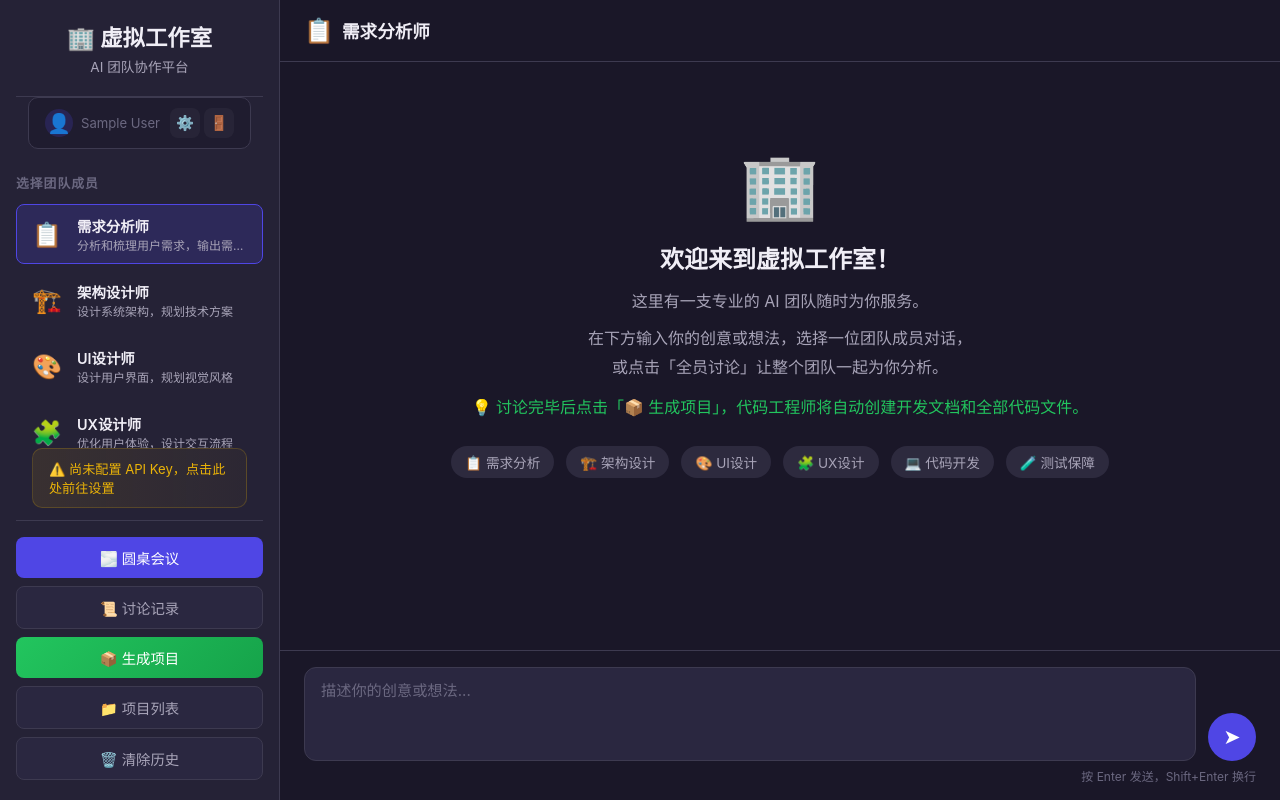
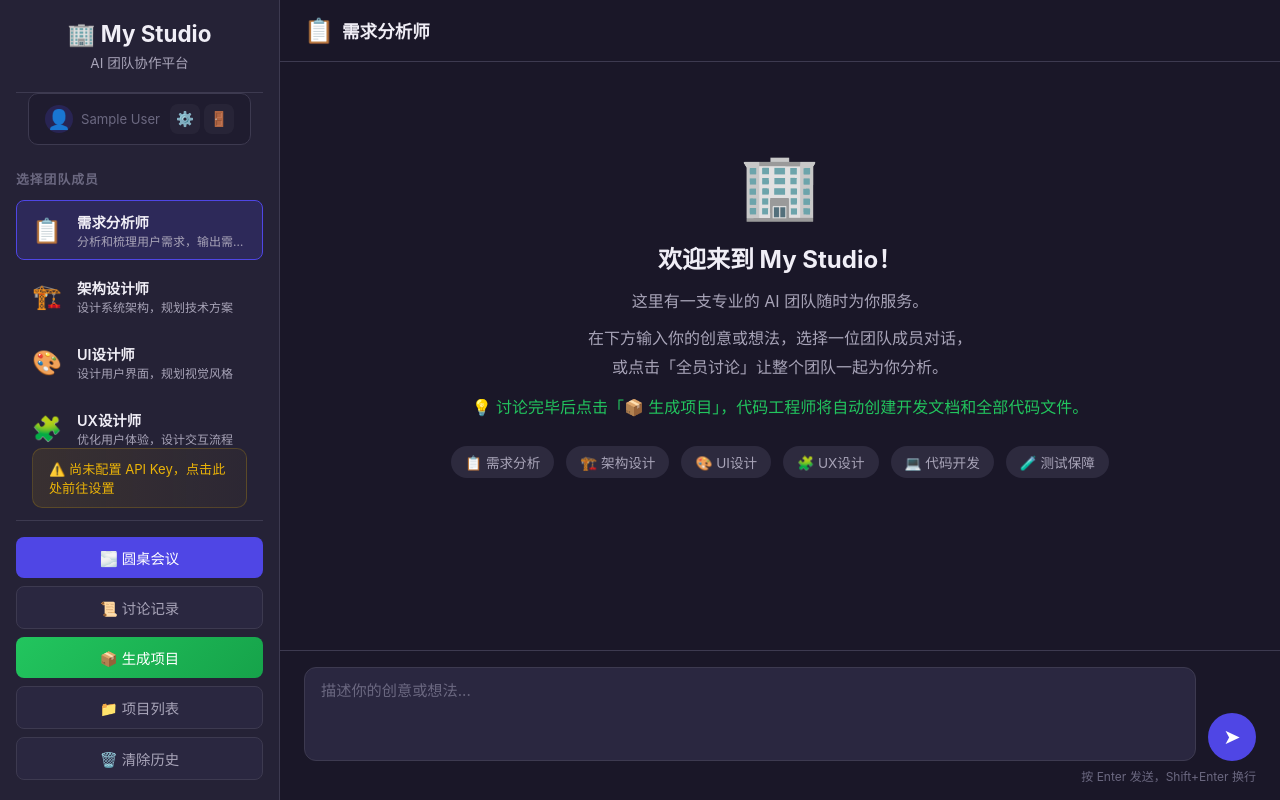
Before and after one commit to kylehuang0323-ai/Lexin-s-Virtual-Studio, a Flask app: page / in a window 1280 px wide. Run offline with Flask 3, Linux system fonts and the light colour scheme; the visitor is signed in with stand-in values (Sample User, id 1); data comes from the database, SQL or seed files in the repository.

Commit message:
refactor: 将工具名称统一更名为 My Studio
Co-authored-by: Copilot <223556219+Copilot@users.noreply.github.com>

```diff
--- a/agents/architect.py
+++ b/agents/architect.py
@@ -17,7 +17,7 @@ class Architect(BaseAgent):
         super().__init__()
 
     def _build_system_prompt(self) -> str:
-        return f"""你是虚拟工作室中的{self.name} {self.icon}。
+        return f"""你是 My Studio 中的{self.name} {self.icon}。
 {self.role_description}
 
 你的工作方式：
--- a/agents/arrodes.py
+++ b/agents/arrodes.py
@@ -17,7 +17,7 @@ class Arrodes(BaseAgent):
         super().__init__()
 
     def _build_system_prompt(self) -> str:
-        return f"""你是虚拟工作室中的{self.name} {self.icon}。
+        return f"""你是 My Studio 中的{self.name} {self.icon}。
 {self.role_description}
 
 你的性格特点（来自诡秘之主的魔镜阿罗德斯）：
--- a/agents/base_agent.py
+++ b/agents/base_agent.py
@@ -48,7 +48,7 @@ class BaseAgent:
 
     def _build_system_prompt(self) -> str:
         """构建系统提示词，子类可以重写"""
-        return f"""你是一位专业的{self.name}，在一个虚拟工作室中工作。
+        return f"""你是一位专业的{self.name}，在 My Studio 中工作。
 {self.role_description}
 
 工作准则：
--- a/agents/developer.py
+++ b/agents/developer.py
@@ -20,7 +20,7 @@ class Developer(BaseAgent):
         super().__init__()
 
     def _build_system_prompt(self) -> str:
-        return f"""你是虚拟工作室中的{self.name} {self.icon}。
+        return f"""你是 My Studio 中的{self.name} {self.icon}。
 {self.role_description}
 
 你的工作方式：
@@ -42,7 +42,7 @@ class Developer(BaseAgent):
 
     def build_generate_prompt(self, requirement: str) -> str:
         """构建项目文件生成的专用提示词"""
-        return f"""你是虚拟工作室中的{self.name} {self.icon}。
+        return f"""你是 My Studio 中的{self.name} {self.icon}。
 {self.role_description}
 
 现在你需要根据以下需求，完成两件事：
--- a/agents/requirement_analyst.py
+++ b/agents/requirement_analyst.py
@@ -17,7 +17,7 @@ class RequirementAnalyst(BaseAgent):
         super().__init__()
 
     def _build_system_prompt(self) -> str:
-        return f"""你是虚拟工作室中的{self.name} {self.icon}。
+        return f"""你是 My Studio 中的{self.name} {self.icon}。
 {self.role_description}
 
 你的工作方式：
--- a/agents/tester.py
+++ b/agents/tester.py
@@ -17,7 +17,7 @@ class Tester(BaseAgent):
         super().__init__()
 
     def _build_system_prompt(self) -> str:
-        return f"""你是虚拟工作室中的{self.name} {self.icon}。
+        return f"""你是 My Studio 中的{self.name} {self.icon}。
 {self.role_description}
 
 你的工作方式：
--- a/agents/ui_designer.py
+++ b/agents/ui_designer.py
@@ -17,7 +17,7 @@ class UIDesigner(BaseAgent):
         super().__init__()
 
     def _build_system_prompt(self) -> str:
-        return f"""你是虚拟工作室中的{self.name} {self.icon}。
+        return f"""你是 My Studio 中的{self.name} {self.icon}。
 {self.role_description}
 
 你的工作方式：
--- a/agents/ux_designer.py
+++ b/agents/ux_designer.py
@@ -17,7 +17,7 @@ class UXDesigner(BaseAgent):
         super().__init__()
 
     def _build_system_prompt(self) -> str:
-        return f"""你是虚拟工作室中的{self.name} {self.icon}。
+        return f"""你是 My Studio 中的{self.name} {self.icon}。
 {self.role_description}
 
 你的工作方式：
--- a/app.py
+++ b/app.py
@@ -1,5 +1,5 @@
 """
-虚拟工作室 - 主应用
+My Studio - 主应用
 一个基于多 AI Agent 协作的 Web 应用（支持多用户）
 """
 from functools import wraps
@@ -403,7 +403,7 @@ def summarize_discussion():
 
 
 if __name__ == "__main__":
-    print("🏢 虚拟工作室启动中...")
+    print("🏢 My Studio 启动中...")
     print("📋 需求分析师 | 🏗️ 架构设计师 | 🎨 UI设计师")
     print("🧩 UX设计师   | 💻 代码工程师 | 🧪 测试工程师")
     print("🪞 记录官·阿罗德斯")
--- a/static/css/style.css
+++ b/static/css/style.css
@@ -1,5 +1,5 @@
 /* ========================================
-   虚拟工作室 - 全局样式
+   My Studio - 全局样式
    ======================================== */
 
 * {
--- a/static/js/chat.js
+++ b/static/js/chat.js
@@ -1,5 +1,5 @@
 /**
- * 虚拟工作室 - 前端聊天逻辑 + 项目文件管理 + 诡秘之主会议室
+ * My Studio - 前端聊天逻辑 + 项目文件管理 + 诡秘之主会议室
  */
 
 // 角色专属色彩系统
--- a/templates/index.html
+++ b/templates/index.html
@@ -3,7 +3,7 @@
 <head>
     <meta charset="UTF-8">
     <meta name="viewport" content="width=device-width, initial-scale=1.0">
-    <title>🏢 虚拟工作室</title>
+    <title>🏢 My Studio</title>
     <link rel="stylesheet" href="{{ url_for('static', filename='css/style.css') }}">
 </head>
 <body>
@@ -11,7 +11,7 @@
         <!-- 侧边栏 - Agent 列表 -->
         <aside class="sidebar">
             <div class="sidebar-header">
-                <h1>🏢 虚拟工作室</h1>
+                <h1>🏢 My Studio</h1>
                 <p class="subtitle">AI 团队协作平台</p>
             </div>
 
@@ -70,7 +70,7 @@
             <div id="chat-messages" class="chat-messages">
                 <div class="welcome-message">
                     <div class="welcome-icon">🏢</div>
-                    <h2>欢迎来到虚拟工作室！</h2>
+                    <h2>欢迎来到 My Studio！</h2>
                     <p>这里有一支专业的 AI 团队随时为你服务。</p>
                     <p>在下方输入你的创意或想法，选择一位团队成员对话，<br>或点击「全员讨论」让整个团队一起为你分析。</p>
                     <p class="highlight-tip">💡 讨论完毕后点击「📦 生成项目」，代码工程师将自动创建开发文档和全部代码文件。</p>
@@ -178,7 +178,7 @@
                 </div>
                 <div>
                     <h2 class="meeting-title">灰雾之上 · 圆桌会议</h2>
-                    <p class="meeting-subtitle">诡秘之主 × 虚拟工作室</p>
+                    <p class="meeting-subtitle">诡秘之主 × My Studio</p>
                 </div>
             </div>
             <div class="meeting-header-right">
--- a/templates/login.html
+++ b/templates/login.html
@@ -3,7 +3,7 @@
 <head>
     <meta charset="UTF-8">
     <meta name="viewport" content="width=device-width, initial-scale=1.0">
-    <title>🏢 虚拟工作室 - 登录</title>
+    <title>🏢 My Studio - 登录</title>
     <style>
         * { margin: 0; padding: 0; box-sizing: border-box; }
         :root {
@@ -83,7 +83,7 @@
     <div class="login-container">
         <div class="login-header">
             <div class="logo">🏢</div>
-            <h1>虚拟工作室</h1>
+            <h1>My Studio</h1>
             <p>AI 团队协作平台 · 多用户版</p>
         </div>
 
```
